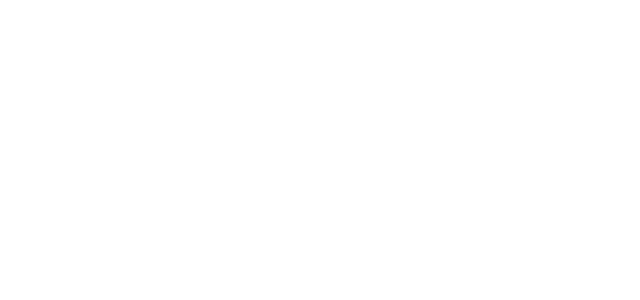
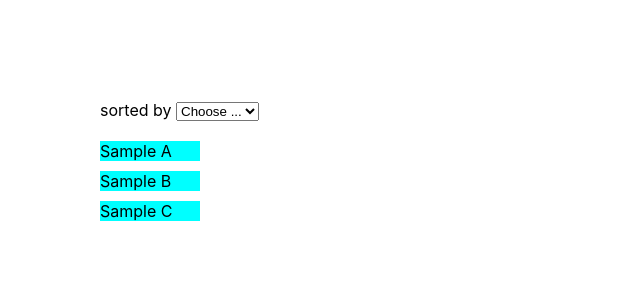
Before and after one commit to Pooya-Oladazimi/blog-post-app, a React (Create React App) app: page /sort in a window 1280 px wide. Shown: the top 300 px of the page, without its empty margins (0-640 px from the left). Built offline with nearby package versions, Linux system fonts and the light colour scheme.

Commit message:
finished sorting

```diff
--- a/src/App.js
+++ b/src/App.js
@@ -1,6 +1,7 @@
 import { BrowserRouter, Route, Switch} from 'react-router-dom';
 import Home from './components/Home';
 import {forLoopTypeOne, forLoopTypeTwo, forLoopTypeThree, forLoopTypeFour} from './components/ForLoops';
+import SortResults from './components/SortResults';
 
 
 function App() {
@@ -9,7 +10,8 @@
       <BrowserRouter>
       <Switch>
           <Route exact path="/home/:tab?" component={Home} />
-          <Route  path="/forloops" component={forLoopTypeFour} />
+          <Route  path="/forloops" component={forLoopTypeOne} />
+          <Route  path="/sort" component={SortResults} />
       </Switch>
       </BrowserRouter>
     </div>
--- /dev/null
+++ b/src/components/SortResults.jsx
@@ -0,0 +1,74 @@
+import React from "react";
+
+
+class SortResults extends React.Component{
+    constructor(props){
+        super(props);
+        this.state = ({
+            sortField: "null",
+            data: [
+                {"text": "Sample A", "val1": 1, "val2": 4, "val3": 9},
+                {"text": "Sample B", "val1": 3, "val2": 1, "val3": 6},
+                {"text": "Sample C", "val1": 2, "val2": 3, "val3": 1}
+            ]
+        });
+        this.createResultToRender = this.createResultToRender.bind(this);
+        this.handleSortChange = this.handleSortChange.bind(this);
+    }
+
+
+    sortBasedOnKey (array, key) {
+        return array.sort(function (a, b) {
+          let x = a[key]; const y = b[key]
+          return ((x < y) ? -1 : ((x > y) ? 1 : 0))
+        })
+    }
+
+
+    handleSortChange = (e) => {
+        if(e.target.value !== "null"){
+            let sortedData = this.sortBasedOnKey(this.state.data, e.target.value);
+            this.setState({
+            sortField: e.target.value,
+            data: sortedData
+            });
+        }
+      }
+
+
+
+    createResultToRender(){
+        let result = [];
+        this.state.data.map((item) => {
+            result.push(
+                <div className="sort-card">
+                    <div>{item['text']}</div>
+                </div>
+            );
+        });
+        return result;
+    }
+
+
+    render(){
+        return(
+            <div className="sort-render">
+                <div className='col-sm-4 form-inline'  id="sort-grid">
+                    <div class="form-group">
+                        <label for="list-sorting" className='col-form-label'>sorted by </label>
+                        <select  id="list-sorting" value={this.state.sortField} onChange={this.handleSortChange}>
+                            <option selected disabled value={'null'} key="val0">Choose ...</option>
+                            <option value={'val1'} key="val1">Val 1</option>
+                            <option value={'val2'} key="val2">Val 2</option>
+                            <option value={'val3'} key="val3">Val 3</option>
+                        </select>
+                    </div>
+                </div>
+                <br></br>
+                {this.createResultToRender()}
+            </div>
+        );
+    }
+}
+
+export default SortResults;
--- a/src/index.css
+++ b/src/index.css
@@ -11,3 +11,13 @@
   font-family: source-code-pro, Menlo, Monaco, Consolas, 'Courier New',
     monospace;
 }
+
+.sort-card{
+  background-color: aqua;
+  margin-bottom: 10px;
+  width: 100px;
+}
+.sort-render{
+  margin-top: 100px;
+  margin-left: 100px;
+}
```
Also changed, not shown: src/App.css (line endings or trailing spaces).
